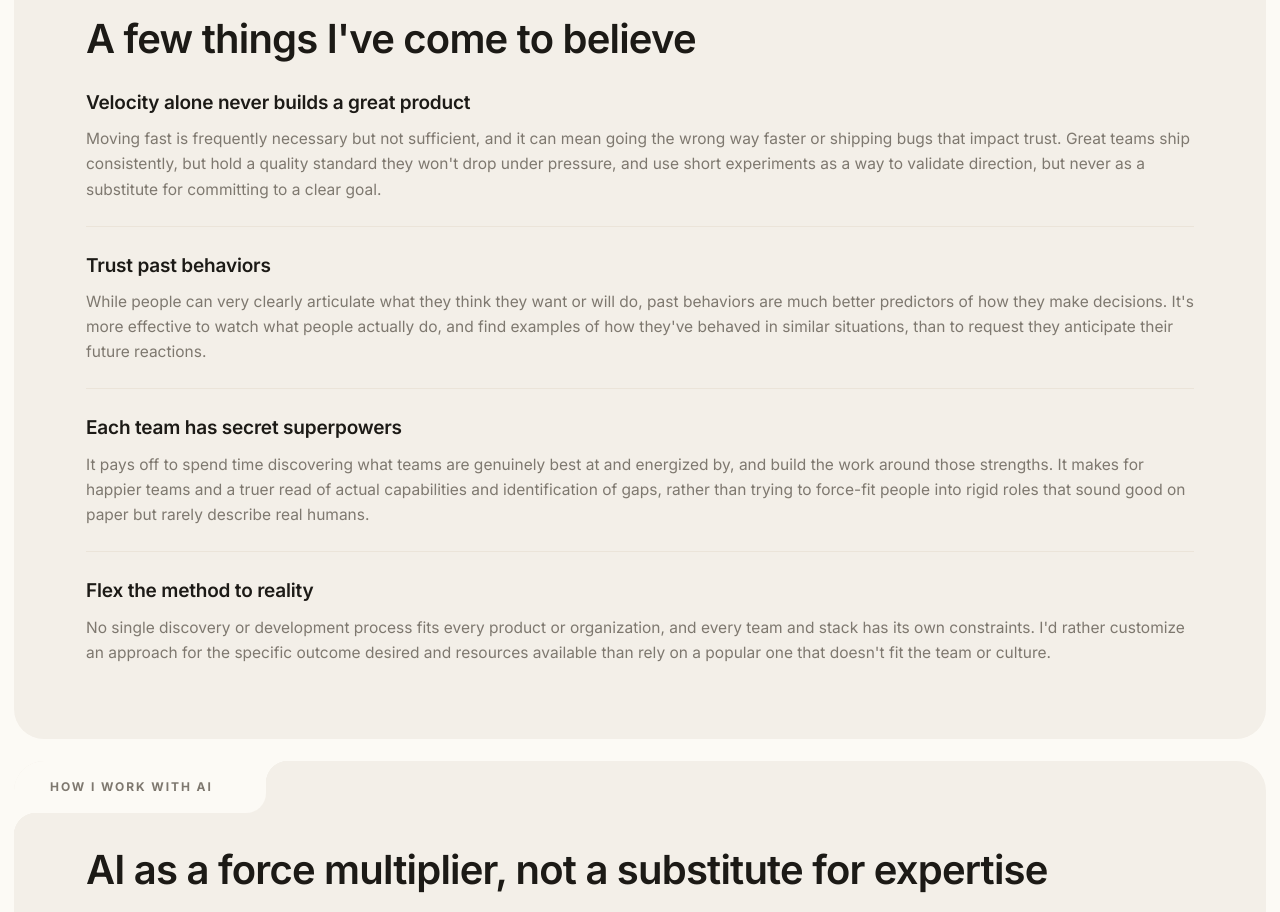
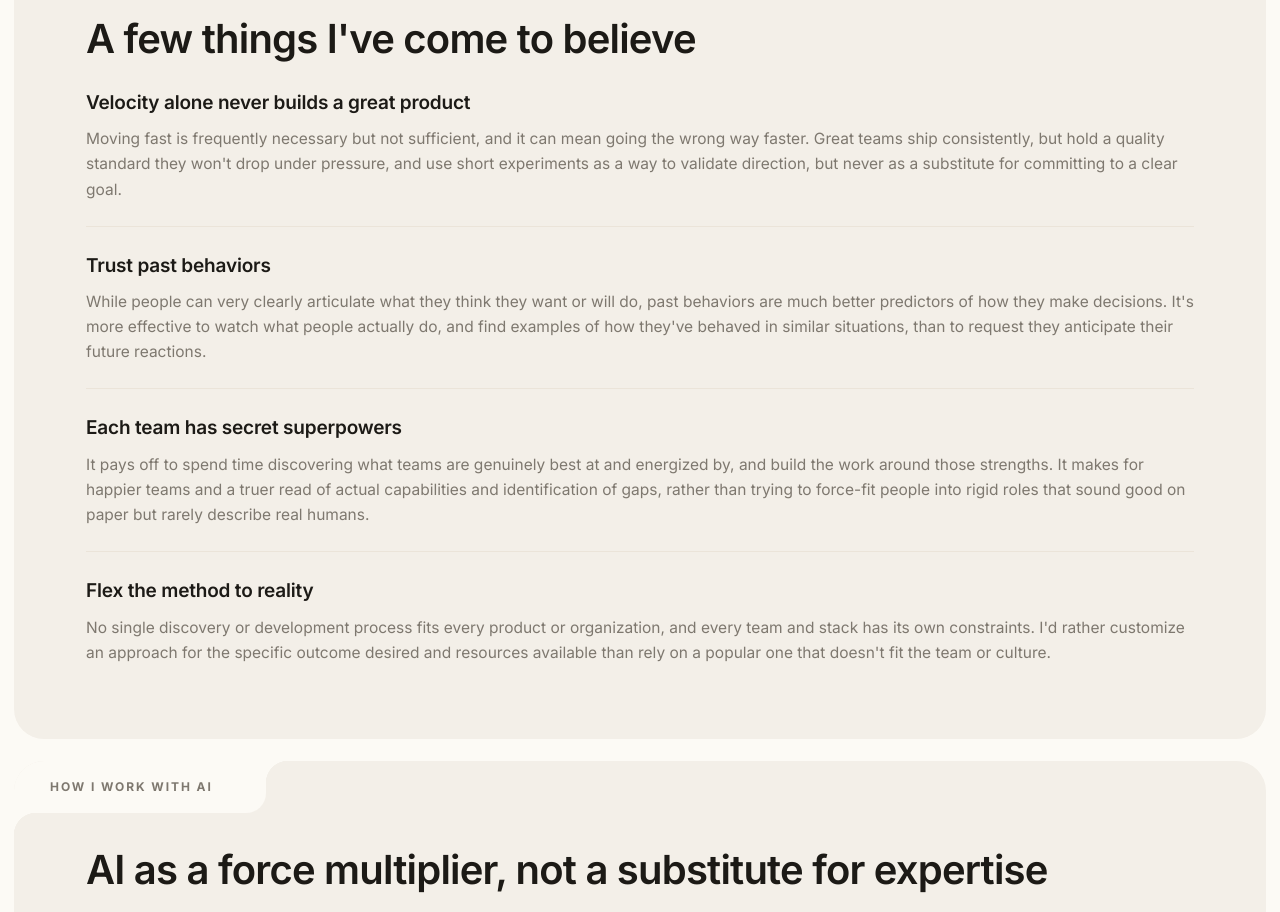
Before and after one commit to hollynava/portfolio, a plain HTML site: page about.html in a window 1280 px wide. Shown: the part 786-1698 px from the top of the page. Drawn offline with Linux system fonts and the light colour scheme.

Commit message:
Update about.html

```diff
--- a/about.html
+++ b/about.html
@@ -125,7 +125,7 @@
     <div class="beliefs">
       <div class="belief">
         <h4>Velocity alone never builds a great product</h4>
-        <p>Moving fast is frequently necessary but not sufficient, and it can mean going the wrong way faster or shipping bugs that impact trust. Great teams ship consistently, but hold a quality standard they won't drop under pressure, and use short experiments as a way to validate direction, but never as a substitute for committing to a clear goal.</p>
+        <p>Moving fast is frequently necessary but not sufficient, and it can mean going the wrong way faster. Great teams ship consistently, but hold a quality standard they won't drop under pressure, and use short experiments as a way to validate direction, but never as a substitute for committing to a clear goal.</p>
       </div>
       <div class="belief">
         <h4>Trust past behaviors</h4>
```
